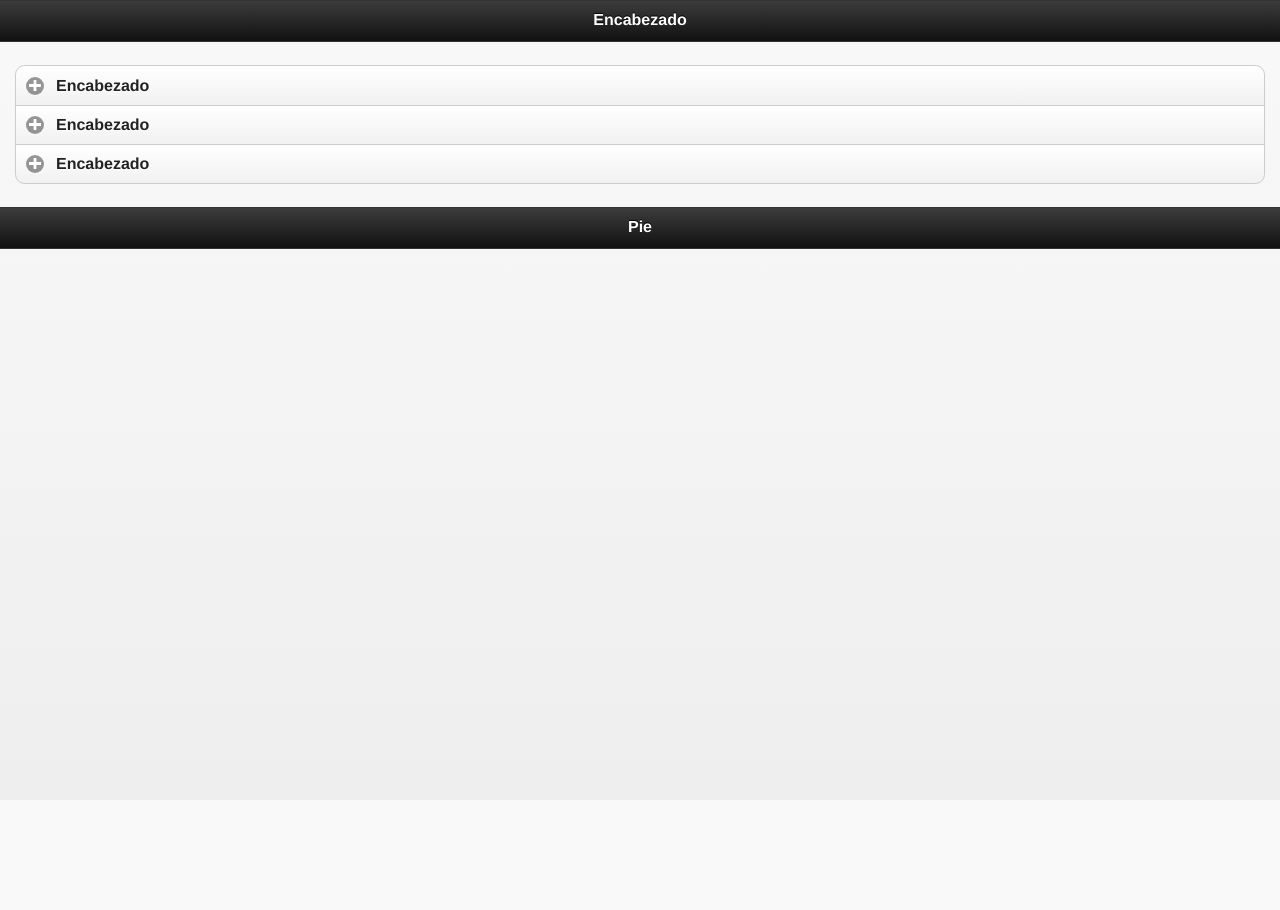
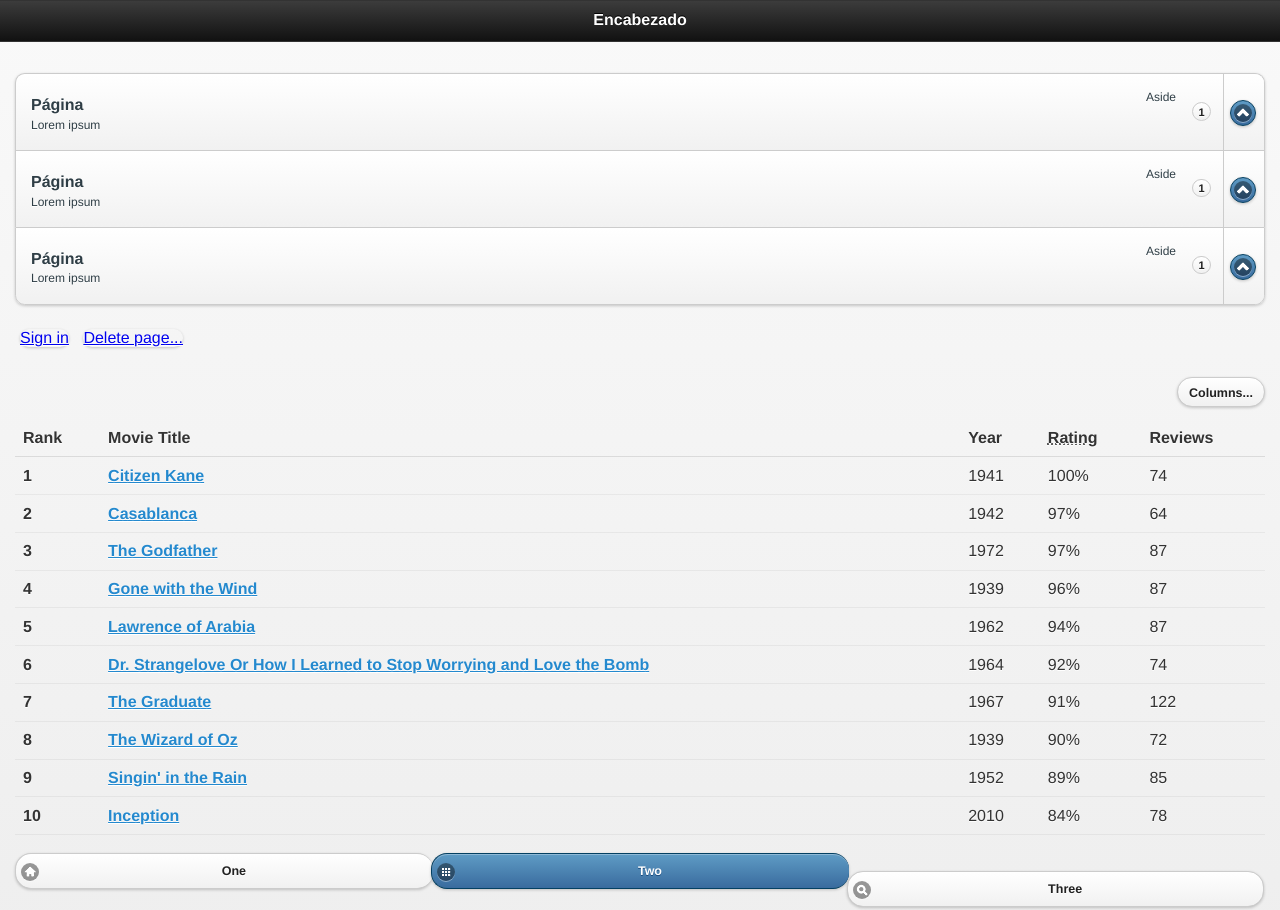
Before and after one commit to KitKat21js/MOVILES, a plain HTML site: page index.html in a window 1280 px wide. Shown: the top 910 px of the page. Before the commit the page ends 800 px from the top, so only its background shows below. Drawn offline with Linux system fonts and the light colour scheme.

Commit message:
cambio2
wdd

```diff
--- a/index.html
+++ b/index.html
@@ -3,6 +3,7 @@
 <head>
 <meta charset="utf-8">
 <title>Documento sin título</title>
+
 
 <link href="jquery-mobile/jquery.mobile-1.3.0.min.css" rel="stylesheet" type="text/css">
 <script src="jquery-mobile/jquery-1.8.3.min.js" type="text/javascript"></script>
@@ -15,22 +16,151 @@
     <h1>Encabezado</h1>
   </div>
   <div data-role="content">
-    <div data-role="collapsible-set">
-      <div data-role="collapsible">
-        <h3>Encabezado</h3>
-        <p>Contenido</p>
-      </div>
-      <div data-role="collapsible" data-collapsed="true">
-        <h3>Encabezado</h3>
-        <p>Contenido</p>
-      </div>
-      <div data-role="collapsible" data-collapsed="true">
-        <h3>Encabezado</h3>
-        <p>Contenido</p>
-      </div>
-    </div>
+    <ul data-role="listview" data-inset="true" data-split-icon="arrow-u">
+      <li><a href="#">
+        <h3>Página</h3>
+        <p>Lorem ipsum</p>
+        <span class="ui-li-count">1</span>
+        <p class="ui-li-aside">Aside</p>
+      </a><a href="#">Predet.</a></li>
+      <li><a href="#">
+        <h3>Página</h3>
+        <p>Lorem ipsum</p>
+        <span class="ui-li-count">1</span>
+        <p class="ui-li-aside">Aside</p>
+      </a><a href="#">Predet.</a></li>
+      <li><a href="#">
+        <h3>Página</h3>
+        <p>Lorem ipsum</p>
+        <span class="ui-li-count">1</span>
+        <p class="ui-li-aside">Aside</p>
+      </a><a href="#">Predet.</a></li>
+    </ul>
 
 
+    <a href="#popupLogin" data-rel="popup" data-position-to="window" class="ui-btn ui-corner-all ui-shadow ui-btn-inline ui-icon-check ui-btn-icon-left ui-btn-a" data-transition="pop">Sign in</a>
+<div data-role="popup" id="popupLogin" data-theme="a" class="ui-corner-all">
+    <form>
+        <div style="padding:10px 20px;">
+            <h3>Please sign in</h3>
+            <label for="un" class="ui-hidden-accessible">Username:</label>
+            <input type="text" name="user" id="un" value="" placeholder="username" data-theme="a">
+            <label for="pw" class="ui-hidden-accessible">Password:</label>
+            <input type="password" name="pass" id="pw" value="" placeholder="password" data-theme="a">
+            <button type="submit" class="ui-btn ui-corner-all ui-shadow ui-btn-b ui-btn-icon-left ui-icon-check">Sign in</button>
+        </div>
+    </form>
+</div>
+
+
+
+<a href="#popupDialog" data-rel="popup" data-position-to="window" data-transition="pop" class="ui-btn ui-corner-all ui-shadow ui-btn-inline ui-icon-delete ui-btn-icon-left ui-btn-b">Delete page...</a>
+<div data-role="popup" id="popupDialog" data-overlay-theme="b" data-theme="b" data-dismissible="false" style="max-width:400px;">
+    <div data-role="header" data-theme="a">
+    <h1>Delete Page?</h1>
+    </div>
+    <div role="main" class="ui-content">
+        <h3 class="ui-title">Are you sure you want to delete this page?</h3>
+    <p>This action cannot be undone.</p>
+        <a href="#" class="ui-btn ui-corner-all ui-shadow ui-btn-inline ui-btn-b" data-rel="back">Cancel</a>
+        <a href="#" class="ui-btn ui-corner-all ui-shadow ui-btn-inline ui-btn-b" data-rel="back" data-transition="flow">Delete</a>
+    </div>
+</div>
+
+
+
+<table data-role="table" id="table-column-toggle" data-mode="columntoggle" class="ui-responsive table-stroke">
+     <thead>
+       <tr>
+         <th data-priority="2">Rank</th>
+         <th>Movie Title</th>
+         <th data-priority="3">Year</th>
+         <th data-priority="1"><abbr title="Rotten Tomato Rating">Rating</abbr></th>
+         <th data-priority="5">Reviews</th>
+       </tr>
+     </thead>
+     <tbody>
+       <tr>
+         <th>1</th>
+         <td><a href="http://en.wikipedia.org/wiki/Citizen_Kane" data-rel="external">Citizen Kane</a></td>
+         <td>1941</td>
+         <td>100%</td>
+         <td>74</td>
+       </tr>
+       <tr>
+         <th>2</th>
+         <td><a href="http://en.wikipedia.org/wiki/Casablanca_(film)" data-rel="external">Casablanca</a></td>
+         <td>1942</td>
+         <td>97%</td>
+         <td>64</td>
+       </tr>
+       <tr>
+         <th>3</th>
+         <td><a href="http://en.wikipedia.org/wiki/The_Godfather" data-rel="external">The Godfather</a></td>
+         <td>1972</td>
+         <td>97%</td>
+         <td>87</td>
+       </tr>
+       <tr>
+         <th>4</th>
+         <td><a href="http://en.wikipedia.org/wiki/Gone_with_the_Wind_(film)" data-rel="external">Gone with the Wind</a></td>
+         <td>1939</td>
+         <td>96%</td>
+         <td>87</td>
+       </tr>
+       <tr>
+         <th>5</th>
+         <td><a href="http://en.wikipedia.org/wiki/Lawrence_of_Arabia_(film)" data-rel="external">Lawrence of Arabia</a></td>
+         <td>1962</td>
+         <td>94%</td>
+         <td>87</td>
+       </tr>
+       <tr>
+         <th>6</th>
+         <td><a href="http://en.wikipedia.org/wiki/Dr._Strangelove" data-rel="external">Dr. Strangelove Or How I Learned to Stop Worrying and Love the Bomb</a></td>
+         <td>1964</td>
+         <td>92%</td>
+         <td>74</td>
+       </tr>
+       <tr>
+         <th>7</th>
+         <td><a href="http://en.wikipedia.org/wiki/The_Graduate" data-rel="external">The Graduate</a></td>
+         <td>1967</td>
+         <td>91%</td>
+         <td>122</td>
+       </tr>
+       <tr>
+         <th>8</th>
+         <td><a href="http://en.wikipedia.org/wiki/The_Wizard_of_Oz_(1939_film)" data-rel="external">The Wizard of Oz</a></td>
+         <td>1939</td>
+         <td>90%</td>
+         <td>72</td>
+       </tr>
+       <tr>
+         <th>9</th>
+         <td><a href="http://en.wikipedia.org/wiki/Singin%27_in_the_Rain" data-rel="external">Singin' in the Rain</a></td>
+         <td>1952</td>
+         <td>89%</td>
+         <td>85</td>
+       </tr>
+       <tr>
+         <th>10</th>
+         <td class="title"><a href="http://en.wikipedia.org/wiki/Inception" data-rel="external">Inception</a></td>
+         <td>2010</td>
+         <td>84%</td>
+         <td>78</td>
+       </tr>
+     </tbody>
+   </table>
+
+
+    <div data-role="navbar" data-iconpos="left">
+    <ul>
+        <li><button data-icon="home">One</button></li>
+        <li><button data-icon="grid" data-theme="b">Two</button></li>
+        <li><button data-icon="search">Three</button></li>
+    </ul>
+</div><!-- /navbar -->
 
 
 
```
